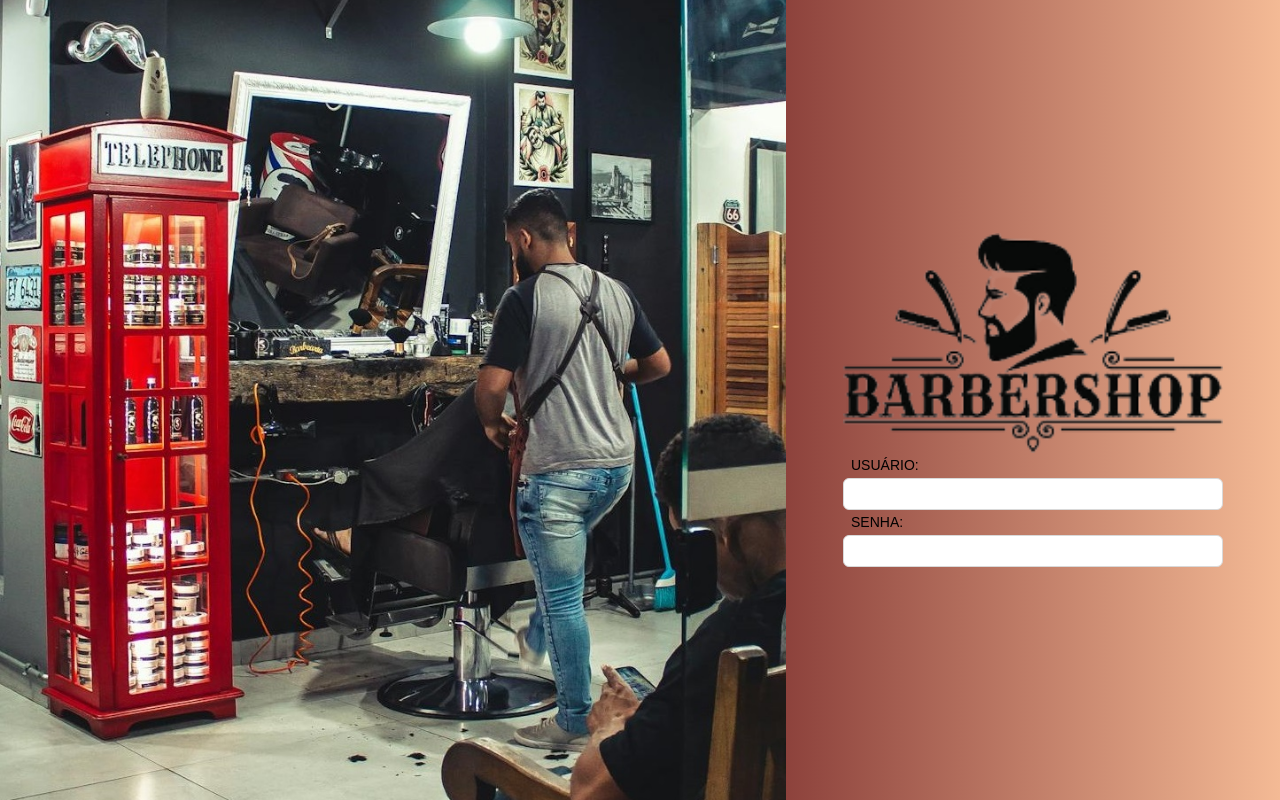
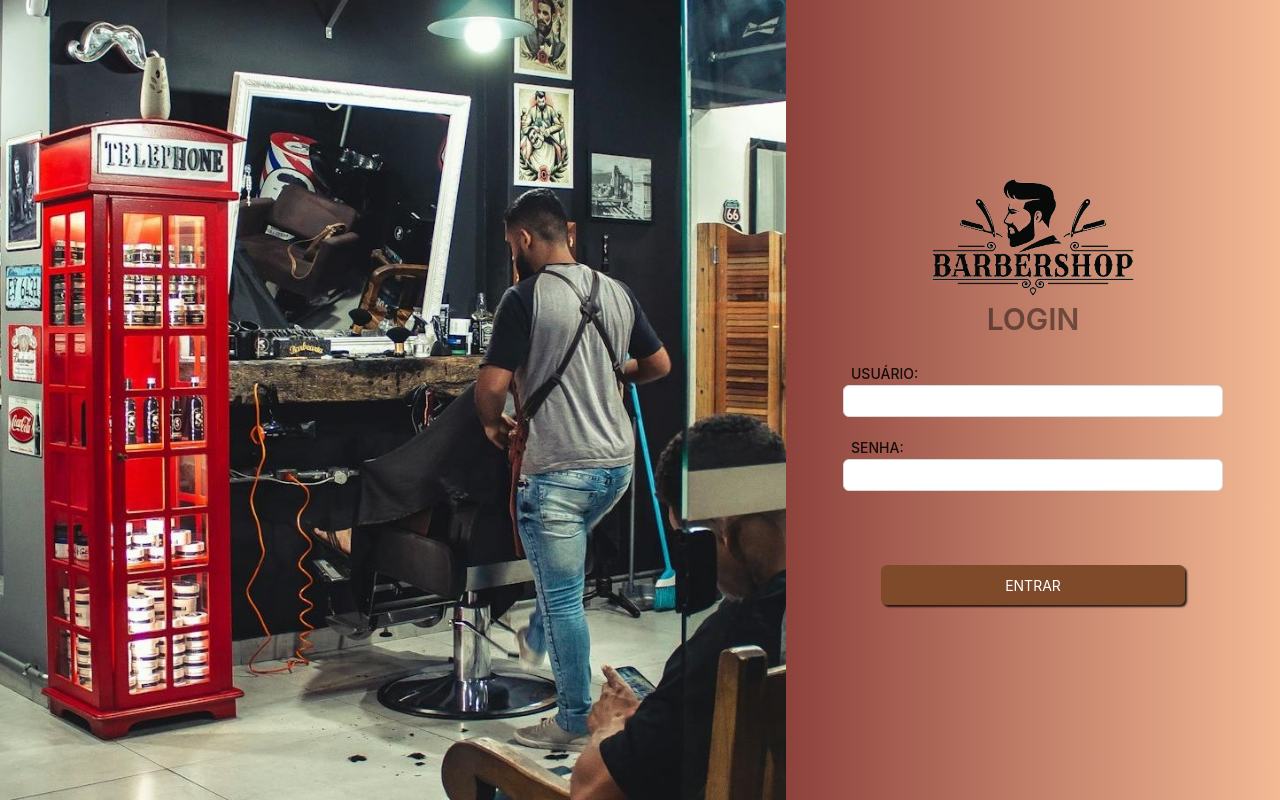
Before and after one commit to gustavonascimentomatos/desvendando_a_web_projeto_vendas_online, a React (Vite) app: page / in a window 1280 px wide. Built offline with nearby package versions, Linux system fonts and the light colour scheme.

Commit message:
feat: change layout and create button component

```diff
--- a/src/main.css
+++ b/src/main.css
@@ -1,3 +1,9 @@
 body {
     margin: 0px;
 }
+
+
+:where(.css-dev-only-do-not-override-1kuana8).ant-btn-primary:not(:disabled):not(.ant-btn-disabled):hover {
+    color: #000000;
+    background: #7f4a2a;
+}
--- a/src/modules/login/screens/LoginScreen.tsx
+++ b/src/modules/login/screens/LoginScreen.tsx
@@ -1,3 +1,4 @@
+import { ButtonAntd } from "../../../shared/buttons/button/button.styles";
 import Input from "../../../shared/inputs/input/Input";
 import {
     BackgroundImage,
@@ -5,6 +6,7 @@ import {
     ContainerLoginScreen,
     LimitedContainer,
     LogoImage,
+    TitleLogin,
 } from "../styles/loginScreen.styles";
 
 const LoginSreen = () => {
@@ -13,8 +15,12 @@ const LoginSreen = () => {
             <ContainerLogin>
                 <LimitedContainer>
                     <LogoImage src="./logo.png"></LogoImage>
+                    <TitleLogin level={2} type="secondary">
+                        LOGIN
+                    </TitleLogin>
                     <Input title="USUÁRIO:" />
                     <Input title="SENHA:" />
+                    <ButtonAntd type="primary">ENTRAR</ButtonAntd>
                 </LimitedContainer>
             </ContainerLogin>
 
--- a/src/modules/login/styles/loginScreen.styles.ts
+++ b/src/modules/login/styles/loginScreen.styles.ts
@@ -1,4 +1,7 @@
+import { Typography } from "antd";
 import styled from "styled-components";
+
+const { Title } = Typography;
 
 export const ContainerLoginScreen = styled.div`
     width: 100%;
@@ -16,7 +19,14 @@ export const BackgroundImage = styled.img`
     z-index: -1;
 `;
 
-export const LogoImage = styled.img``;
+export const LogoImage = styled.img`
+    width: 202px;
+    margin-bottom: -20px;
+`;
+
+export const TitleLogin = styled(Title)`
+    color: darkgray;
+`;
 
 export const ContainerLogin = styled.div`
     display: flex;
@@ -34,5 +44,6 @@ export const LimitedContainer = styled.div`
     max-width: 380px;
     display: flex;
     justify-content: center;
+    align-items: center;
     flex-direction: column;
 `;
--- /dev/null
+++ b/src/shared/buttons/button/button.styles.ts
@@ -0,0 +1,10 @@
+import { Button } from "antd";
+import styled from "styled-components";
+
+export const ButtonAntd = styled(Button)`
+    width: 80%;
+    height: 40px;
+    background-color: #7f4a2a;
+    box-shadow: 2px 2px 2px rgba(0, 0, 0, 0.8);
+    margin: 64px 0px 16px 0px;
+`;
--- a/src/shared/inputs/input/input.styles.ts
+++ b/src/shared/inputs/input/input.styles.ts
@@ -1,12 +1,14 @@
+import { Typography } from "antd";
 import styled from "styled-components";
 
-export const BoxInput = styled.div``;
+const { Text } = Typography;
 
-export const TitleInput = styled.h3`
-    font-family: Arial, Helvetica, sans-serif;
-    font-style: normal;
+export const BoxInput = styled.div`
+    width: 100%;
+    margin: 10px;
+`;
+
+export const TitleInput = styled(Text)`
+    margin: 8px;
     font-weight: 500;
-    font-size: 14px;
-    line-height: 21px;
-    margin: 2px 8px;
 `;
```
Also changed, not shown: src/shared/buttons/button/Button.tsx (added, +11 -0 lines).
